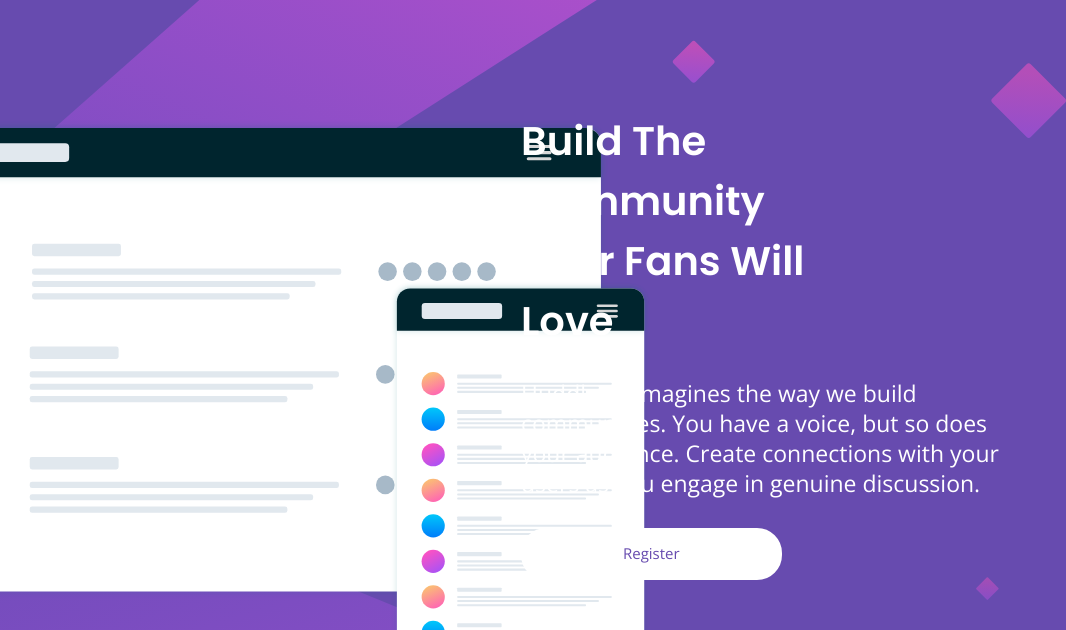
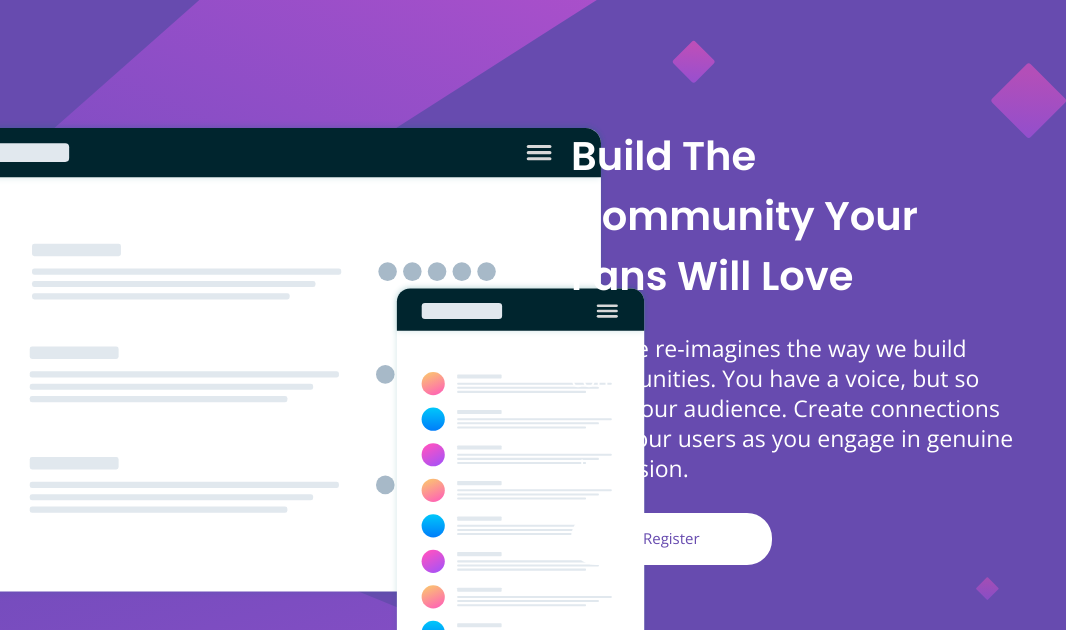
Before and after one commit to Nitheesh-Kumar99/Huddle-Component, a plain HTML site: page index.html in a window 1280 px wide. Shown: the top 630 px of the page, 214-1280 px from the left. Drawn offline with nearby package versions, Linux system fonts and the light colour scheme.

Commit message:
small changes in margin

```diff
--- a/styles/style.css
+++ b/styles/style.css
@@ -119,6 +119,7 @@ button {
     width: 50%;
   }
   .right-container {
+    margin-left: 50px;
     width: 50%;
     margin-top: -150px;
   }
@@ -128,13 +129,14 @@ button {
     font-size: 23px;
   }
   h1 {
-    width: 60%;
+    width: 80%;
     line-height: 4rem;
     text-align: left;
     font-size: 40px;
   }
   button {
     margin-left: 80px;
+    padding: 15px 70px;
   }
   button:hover {
     cursor: pointer;
```
